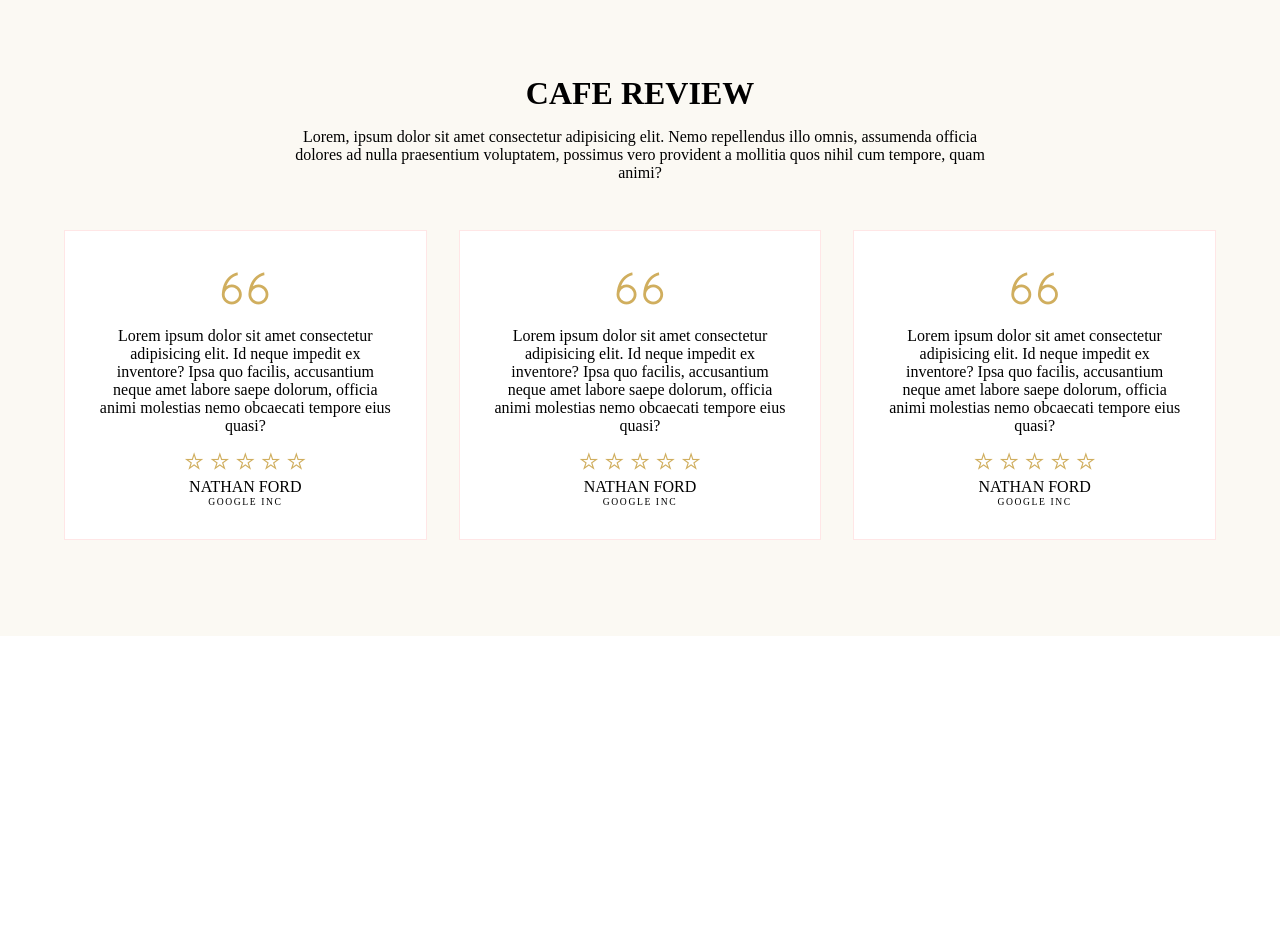
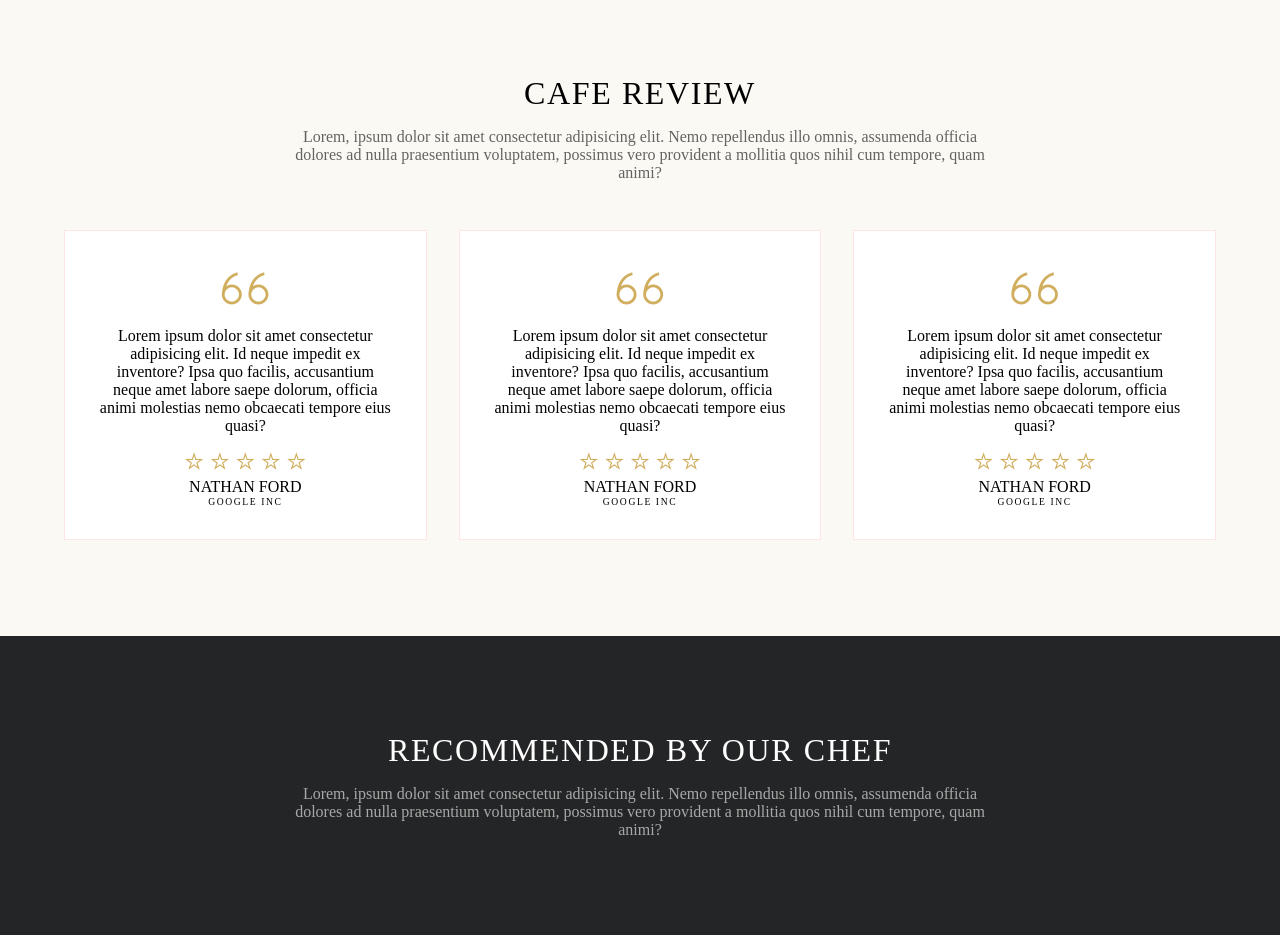
Before and after one commit to namnguyenongit/landing-page-coffee-shop, a plain HTML site: page index.html in a window 1280 px wide. Shown: the part 2700-3639 px from the top of the page. Before the commit the page ends 3340 px from the top, so only its background shows below. Drawn offline with Linux system fonts and the light colour scheme.

Commit message:
backup for slider insertion

```diff
--- a/index.html
+++ b/index.html
@@ -159,13 +159,22 @@
       <div class="head">
         <div class="title">cafe review</div>
         <div class="description">Lorem, ipsum dolor sit amet consectetur adipisicing elit. Nemo repellendus illo omnis,
-          assumenda officia dolores ad nulla praesentium voluptatem, possimus vero provident a mollitia quos nihil cum
-          tempore, quam animi?</div>
+        assumenda officia dolores ad nulla praesentium voluptatem, possimus vero provident a mollitia quos nihil cum
+        tempore, quam animi?</div>
       </div>
       <div class="review-list"></div>
     </div>
   </div>
-  <div class="recommended"></div>
+  <div class="recommended use-template">
+    <div class="content">
+      <div class="head">
+        <div class="title">recommended by our chef</div>
+        <div class="description">Lorem, ipsum dolor sit amet consectetur adipisicing elit. Nemo repellendus illo omnis,
+        assumenda officia dolores ad nulla praesentium voluptatem, possimus vero provident a mollitia quos nihil cum
+        tempore, quam animi?</div>
+      </div>
+    </div>
+  </div>
   <div class="blogs"></div>
   <div class="contact"></div>
   <div class="booking"></div>
--- a/styles/common.css
+++ b/styles/common.css
@@ -44,12 +44,14 @@
 .use-template .head .title {
   text-transform: uppercase;
   font-size: 2rem;
-  font-weight: 700;
+  font-weight: 500;
+  letter-spacing: 0.1rem;
 }
 
 .use-template .head .description {
   margin-top: 1rem;
   max-width: 60%;
+  opacity: 0.6;
   font-weight: 300;
 }
 
--- a/styles/styles.css
+++ b/styles/styles.css
@@ -310,3 +310,10 @@ body {
   font-size: 0.6rem;
   letter-spacing: 0.1rem;
 }
+
+/* RECOMMENDED */
+
+.recommended {
+  background-color: #242526;
+  color: #fff;
+}
```
Also changed, not shown: assets/img/recommended/hero-bg40.jpg (added), assets/img/recommended/restaurant-chef-02.jpg (added), assets/img/recommended/restaurant-chef-03.jpg (added).
